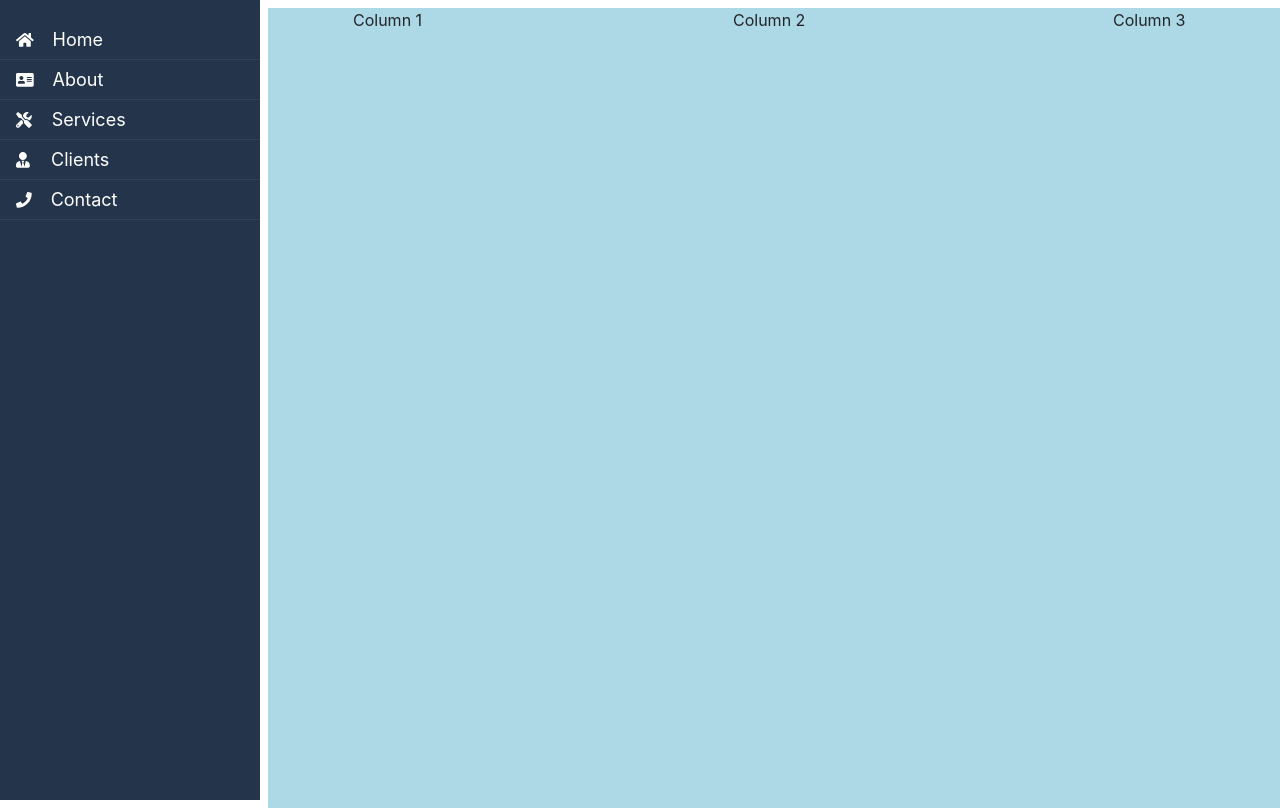
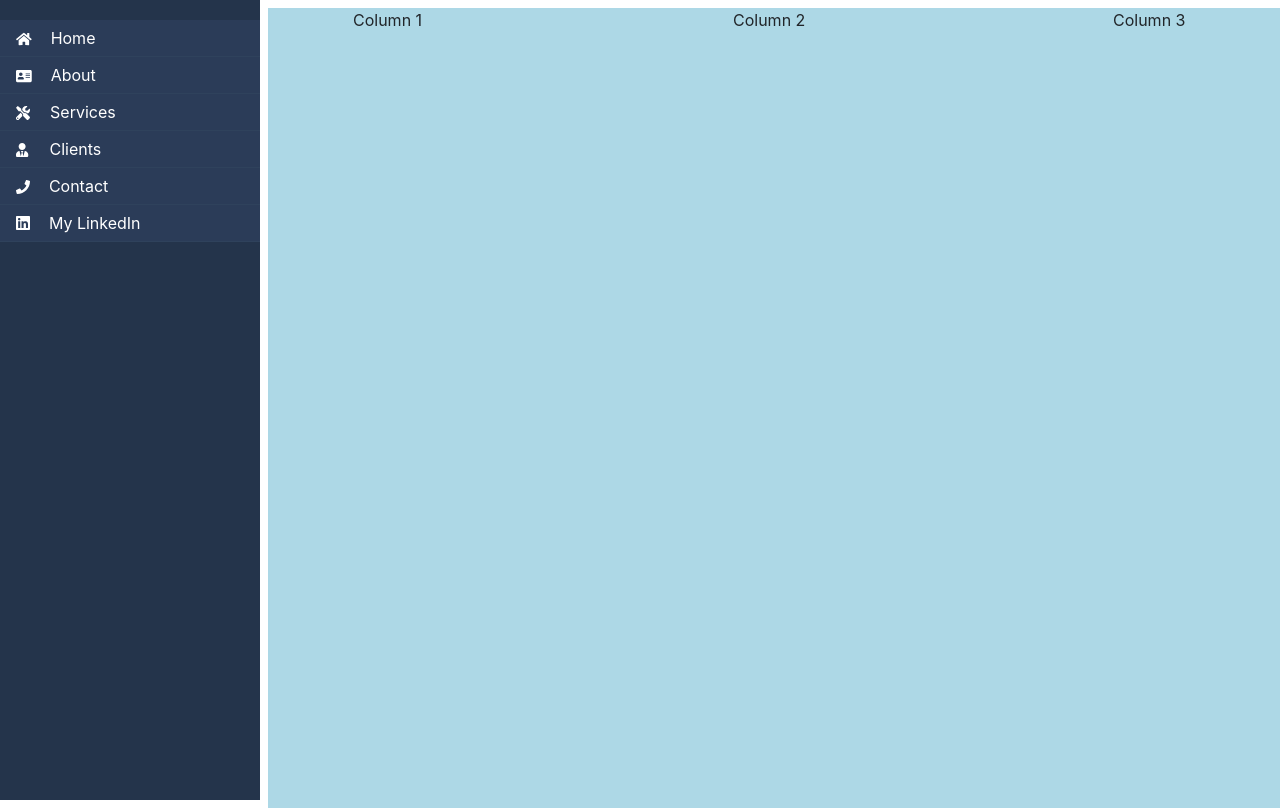
Before and after one commit to cernerae/Cernera.Me.Client, a React (Create React App) app in the folder cernera_me/: page / in a window 1280 px wide. Shown: the top 808 px of the page. Built offline with nearby package versions, Linux system fonts and the light colour scheme.

Commit message:
Updated color scheme of Sidebar; Added LinkedIn link to Sidebar

```diff
--- a/cernera_me/src/components/sidebar/Sidebar.module.scss
+++ b/cernera_me/src/components/sidebar/Sidebar.module.scss
@@ -12,14 +12,16 @@
     &__menu-item {
         padding: 6px 8px 6px 16px;
         text-decoration: none;
-        font-size: 18px;
+        font-size: 16px;
         color: white;
         display: block;
+        background-color: #2b3c58;
     }
 
     &__menu-item:hover {
         color: rgb(216, 216, 216);
         text-decoration: none;
+        background-color: #3b4f6a;
     }
 
     &__horizontal-bar {
--- a/cernera_me/src/components/sidebar/Sidebar.tsx
+++ b/cernera_me/src/components/sidebar/Sidebar.tsx
@@ -3,7 +3,7 @@ import style from './Sidebar.module.scss';
 
 import { FontAwesomeIcon } from '@fortawesome/react-fontawesome'
 import { library } from '@fortawesome/fontawesome-svg-core'
-import { fab } from '@fortawesome/free-brands-svg-icons'
+import { fab, faLinkedin } from '@fortawesome/free-brands-svg-icons'
 import { faBookOpen, faHome, faAddressCard, faTools, faUserTie, faPhone } from '@fortawesome/free-solid-svg-icons'
 library.add(fab, faBookOpen, faHome, faAddressCard, faTools, faUserTie, faPhone)
 
@@ -32,6 +32,10 @@ const Sidebar: React.FC = () => {
                     <FontAwesomeIcon icon={faPhone} size='sm' style={{marginRight: '8%'}}/>Contact</a>
                 <hr className={style["sidebar__horizontal-bar"]}></hr>
 
+                <a className={style["sidebar__menu-item"]} href="#">
+                    <FontAwesomeIcon icon={faLinkedin} size='1x' style={{marginRight: '8%'}}/>My LinkedIn</a>
+                <hr className={style["sidebar__horizontal-bar"]}></hr>
+
             </div>
         </div>
     );
```
